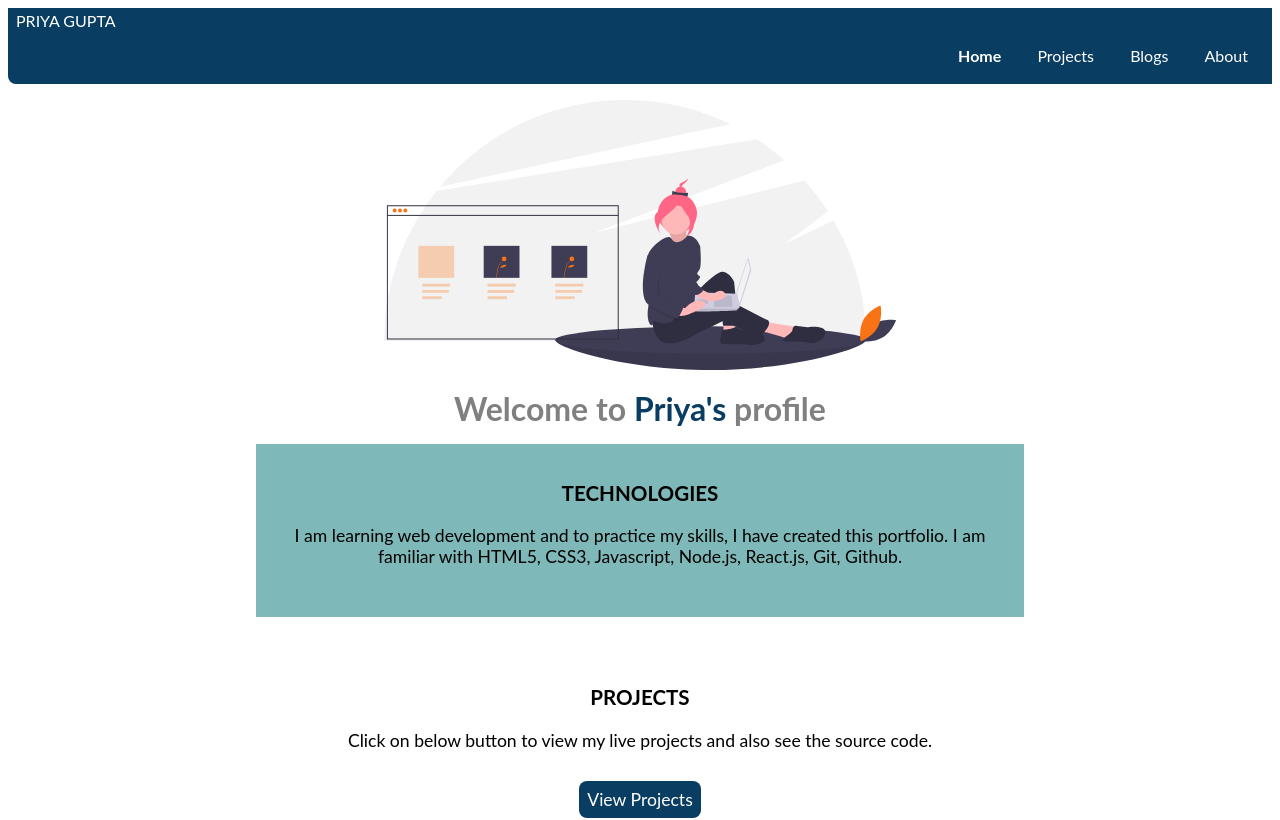
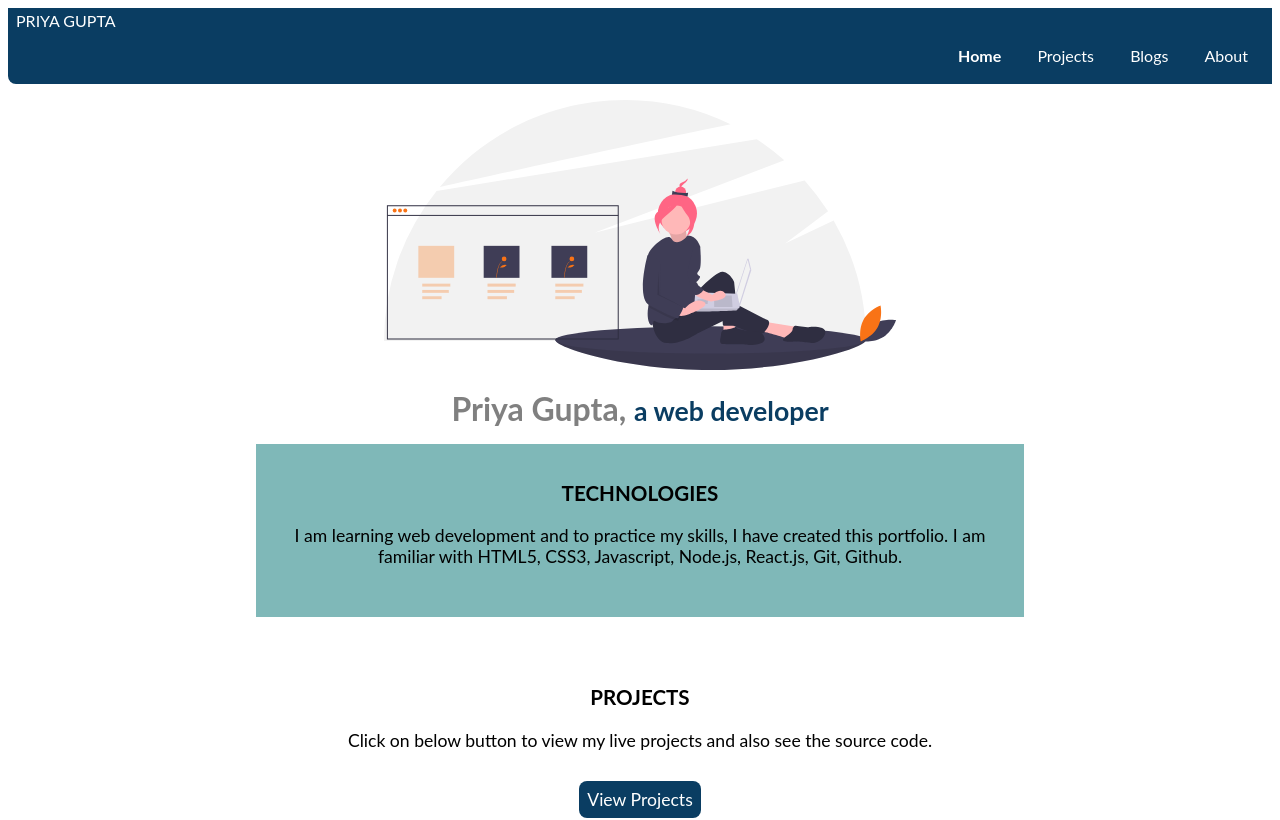
Before and after one commit to priyagupta314-work/priyagupta-portfolio, a plain HTML site: page index.html in a window 1280 px wide. Shown: the top 820 px of the page. Drawn offline with Linux system fonts and the light colour scheme.

Commit message:
style - home page

```diff
--- a/index.html
+++ b/index.html
@@ -26,7 +26,7 @@
 
     <div class="hero">
         <img class="hero hero-img" src="code-img.svg" alt="image1" />
-        <h1 class="hero hero-heading"> Welcome to <span style="color:var(--color-primary)"> Priya's </span> profile</h1>
+        <h1 class="hero hero-heading"> Priya Gupta, <span style="color:var(--color-primary)"> <small> a web developer </small> </span> </h1>
     </div>
 
     <section class="section">
```
